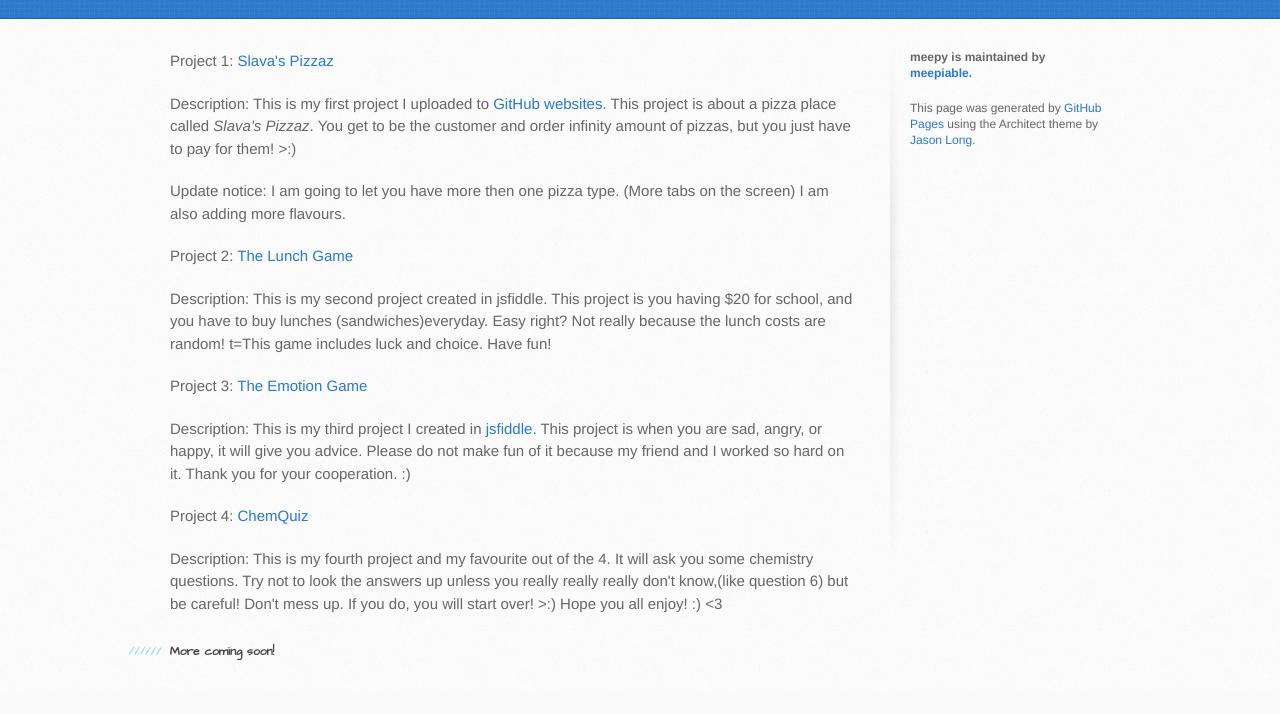
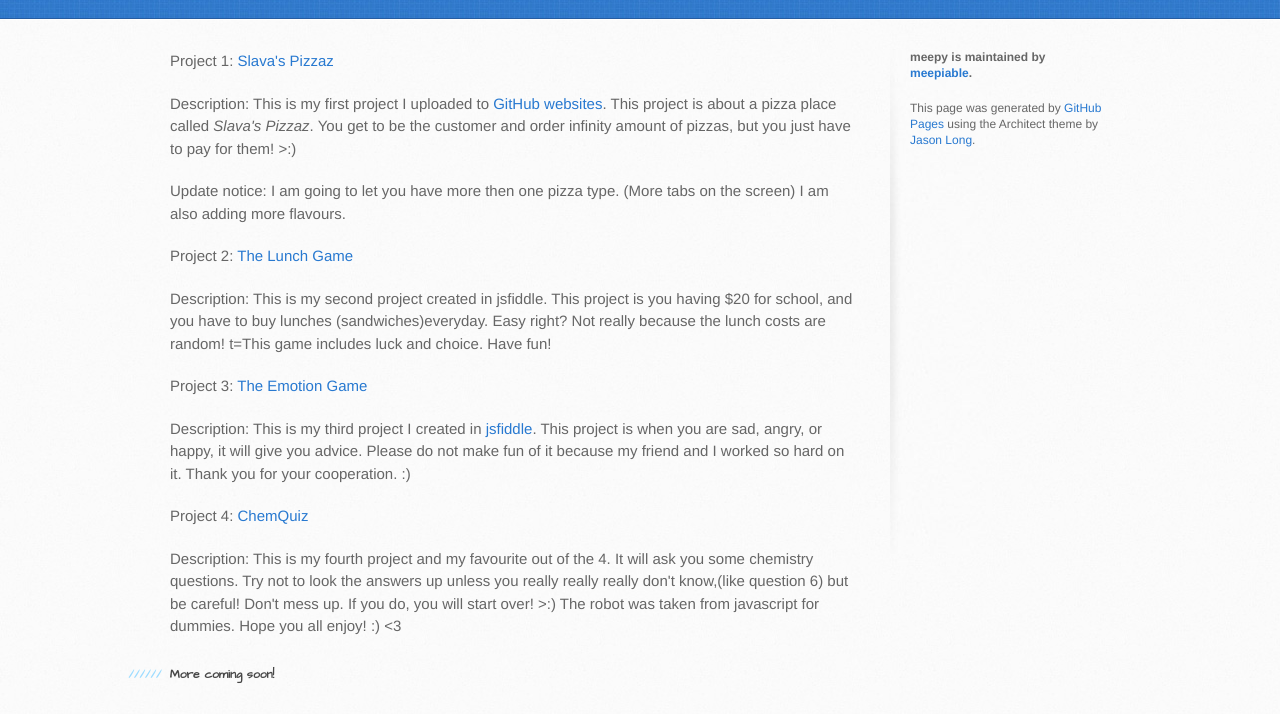
Before and after one commit to meepiable/meapy, a plain HTML site: page index.html in a window 1280 px wide. Shown: the part 182-896 px from the top of the page. Before the commit the page ends 874 px from the top, so only its background shows below. Drawn offline with Linux system fonts and the light colour scheme.

Commit message:
credits added

```diff
--- a/index.html
+++ b/index.html
@@ -44,7 +44,7 @@
 
 <p>Project 4: <a href="https://meepiable.github.io/DaUltimateChemQuiz/">ChemQuiz</a></p>
 
-<p>Description: This is my fourth project and my favourite out of the 4. It will ask you some chemistry questions. Try not to look the answers up unless you really really really don't know,(like question 6) but be careful! Don't mess up. If you do, you will start over! &gt;:) Hope you all enjoy! :) &lt;3</p>
+<p>Description: This is my fourth project and my favourite out of the 4. It will ask you some chemistry questions. Try not to look the answers up unless you really really really don't know,(like question 6) but be careful! Don't mess up. If you do, you will start over! &gt;:) The robot was taken from javascript for dummies. Hope you all enjoy! :) &lt;3</p>
 
 <h6>
 <a id="more-coming-soon" class="anchor" href="#more-coming-soon" aria-hidden="true"><span aria-hidden="true" class="octicon octicon-link"></span></a>More coming soon!</h6>
```
